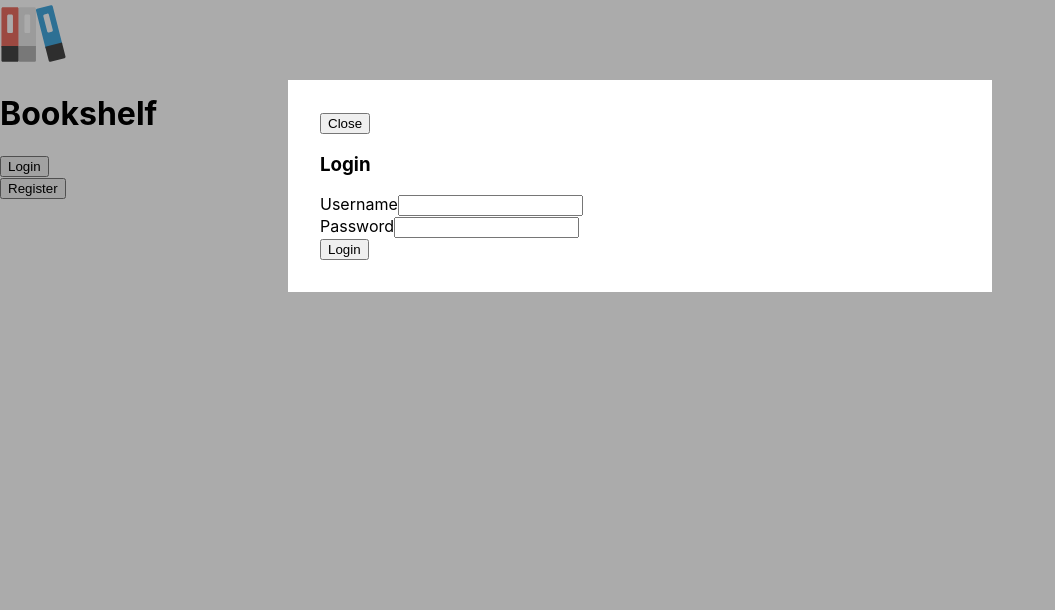
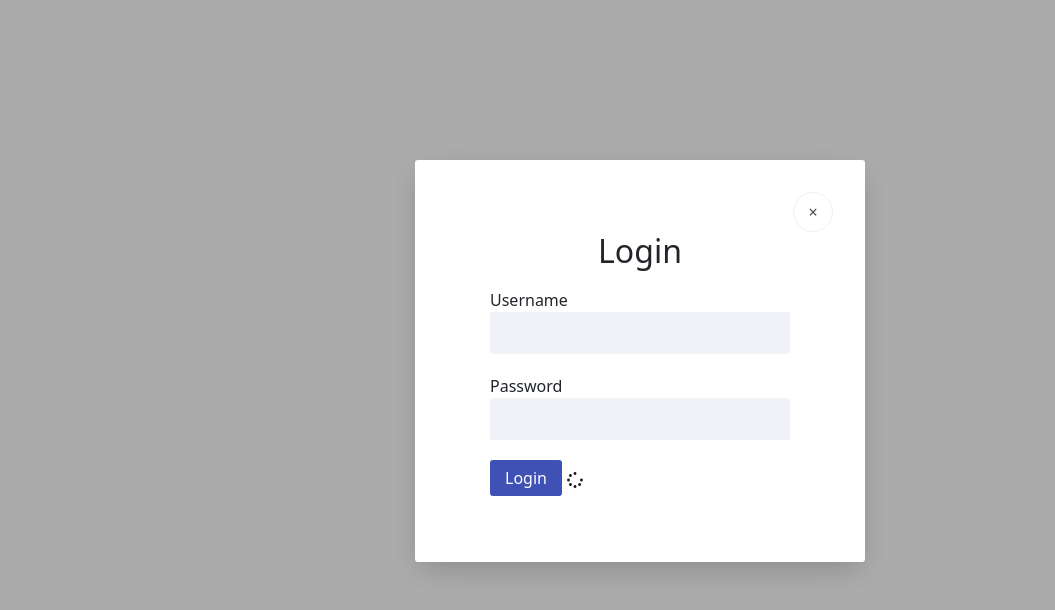
Before and after one commit to HelpMe-Pls/bookshelf, a React (Create React App) app: page / in a window 1280 px wide. Both pictures are taken after a click on the button "Login". Shown: the top 610 px of the page, without its empty margins (0-1055 px from the left). Built offline with nearby package versions, Linux system fonts and the light colour scheme.

Commit message:
feat: ✨ Add styles by using `emotion`
Demonstrating simple usage of the `emotion` library using CSS-in-JS approach.

```diff
--- a/src/App.tsx
+++ b/src/App.tsx
@@ -1,6 +1,12 @@
+/** @jsx jsx */
+import {jsx} from '@emotion/core'
+
+import 'bootstrap/dist/css/bootstrap-reboot.css'
 import '@reach/dialog/styles.css'
 import * as React from 'react'
-import {Dialog} from '@reach/dialog'
+
+import {Button, Input, FormGroup, Spinner} from './components/lib'
+import {Modal, ModalContents, ModalOpenButton} from './components/modal'
 import {Logo} from './components/logo'
 
 interface FormData extends HTMLFormControlsCollection {
@@ -17,10 +23,10 @@
 		username,
 		password,
 	}: Pick<FormData, 'username' | 'password'>) => void
-	buttonText: string
+	submitButton: React.ReactElement
 }
 
-function LoginForm({onSubmit, buttonText}: LoginProps) {
+function LoginForm({onSubmit, submitButton}: LoginProps) {
 	function handleSubmit(event: React.FormEvent<FormElement>) {
 		event.preventDefault()
 		const {username, password} = event.currentTarget.elements
@@ -32,25 +38,36 @@
 	}
 
 	return (
-		<form onSubmit={handleSubmit}>
+		<form
+			css={{
+				display: 'flex',
+				flexDirection: 'column',
+				alignItems: 'stretch',
+				'> div': {
+					margin: '10px auto',
+					width: '100%',
+					maxWidth: '300px',
+				},
+			}}
+			onSubmit={handleSubmit}
+		>
+			<FormGroup>
+				<label htmlFor="username">Username</label>
+				<Input id="username" />
+			</FormGroup>
+			<FormGroup>
+				<label htmlFor="password">Password</label>
+				<Input id="password" type="password" />
+			</FormGroup>
 			<div>
-				<label htmlFor="username">Username</label>
-				<input id="username" />
-			</div>
-			<div>
-				<label htmlFor="password">Password</label>
-				<input id="password" type="password" />
-			</div>
-			<div>
-				<button type="submit">{buttonText}</button>
+				{React.cloneElement(submitButton, {type: 'submit'})}
+				<Spinner css={{marginLeft: 5}} />
 			</div>
 		</form>
 	)
 }
 
 export default function App() {
-	const [openModal, setOpenModal] = React.useState('none')
-
 	function login(formData: Pick<FormData, 'username' | 'password'>) {
 		console.log('login', formData)
 	}
@@ -60,34 +77,55 @@
 	}
 
 	return (
-		<div>
-			<Logo width="69" height="69" />
+		<div
+			css={{
+				display: 'flex',
+				flexDirection: 'column',
+				alignItems: 'center',
+				justifyContent: 'center',
+				width: '100%',
+				height: '100vh',
+			}}
+		>
+			<Logo width="80" height="80" />
 			<h1>Bookshelf</h1>
-			<div>
-				<button onClick={() => setOpenModal('login')}>Login</button>
+			<div
+				css={{
+					display: 'grid',
+					gridTemplateColumns: 'repeat(2, minmax(0, 1fr))',
+					gridGap: '0.75rem',
+				}}
+			>
+				<Modal>
+					<ModalOpenButton>
+						<Button variant="primary">Login</Button>
+					</ModalOpenButton>
+					<ModalContents aria-label="Login form" title="Login">
+						<LoginForm
+							onSubmit={login}
+							submitButton={
+								<Button variant="primary">Login</Button>
+							}
+						/>
+					</ModalContents>
+				</Modal>
+				<Modal>
+					<ModalOpenButton>
+						<Button variant="secondary">Register</Button>
+					</ModalOpenButton>
+					<ModalContents
+						aria-label="Registration form"
+						title="Register"
+					>
+						<LoginForm
+							onSubmit={register}
+							submitButton={
+								<Button variant="secondary">Register</Button>
+							}
+						/>
+					</ModalContents>
+				</Modal>
 			</div>
-			<div>
-				<button onClick={() => setOpenModal('register')}>
-					Register
-				</button>
-			</div>
-			<Dialog aria-label="Login form" isOpen={openModal === 'login'}>
-				<div>
-					<button onClick={() => setOpenModal('none')}>Close</button>
-				</div>
-				<h3>Login</h3>
-				<LoginForm onSubmit={login} buttonText="Login" />
-			</Dialog>
-			<Dialog
-				aria-label="Registration form"
-				isOpen={openModal === 'register'}
-			>
-				<div>
-					<button onClick={() => setOpenModal('none')}>Close</button>
-				</div>
-				<h3>Register</h3>
-				<LoginForm onSubmit={register} buttonText="Register" />
-			</Dialog>
 		</div>
 	)
 }
--- /dev/null
+++ b/src/components/lib.tsx
@@ -0,0 +1,82 @@
+import styled from '@emotion/styled/macro'
+import {keyframes} from '@emotion/core'
+import {FaSpinner} from 'react-icons/fa'
+import {Dialog as ReachDialog} from '@reach/dialog'
+import * as colors from 'styles/colors'
+import * as mq from 'styles/media-queries'
+
+const spin = keyframes({
+	'0%': {transform: 'rotate(0deg)'},
+	'100%': {transform: 'rotate(360deg)'},
+})
+
+const Spinner = styled(FaSpinner)({
+	animation: `${spin} 1s linear infinite`,
+})
+Spinner.defaultProps = {
+	'aria-label': 'loading',
+}
+
+const buttonVariants = {
+	primary: {
+		background: colors.indigo,
+		color: colors.base,
+	},
+	secondary: {
+		background: colors.gray,
+		color: colors.text,
+	},
+}
+
+type Variant = keyof typeof buttonVariants
+
+const Button = styled.button(
+	{
+		padding: '10px 15px',
+		border: '0',
+		lineHeight: '1',
+		borderRadius: '3px',
+	},
+	({variant = 'primary'}: {variant: Variant}) => buttonVariants[variant],
+)
+
+const Input = styled.input({
+	borderRadius: '3px',
+	border: `1px solid ${colors.gray10}`,
+	background: colors.gray,
+	padding: '8px 12px',
+})
+
+const CircleButton = styled.button({
+	borderRadius: '30px',
+	padding: '0',
+	width: '40px',
+	height: '40px',
+	lineHeight: '1',
+	display: 'flex',
+	alignItems: 'center',
+	justifyContent: 'center',
+	background: colors.base,
+	color: colors.text,
+	border: `1px solid ${colors.gray10}`,
+	cursor: 'pointer',
+})
+
+const Dialog = styled(ReachDialog)({
+	maxWidth: '450px',
+	borderRadius: '3px',
+	paddingBottom: '3.5em',
+	boxShadow: '0 10px 30px -5px rgba(0, 0, 0, 0.2)',
+	margin: '20vh auto',
+	[mq.small]: {
+		width: '100%',
+		margin: '10vh auto',
+	},
+})
+
+const FormGroup = styled.div({
+	display: 'flex',
+	flexDirection: 'column',
+})
+
+export {Button, Input, CircleButton, Dialog, FormGroup, Spinner}
--- a/src/components/logo.tsx
+++ b/src/components/logo.tsx
@@ -1,3 +1,5 @@
+import * as React from 'react'
+
 const Logo = ({width = '48', height = '48'}) => {
 	return (
 		<svg
--- /dev/null
+++ b/src/components/modal.tsx
@@ -0,0 +1,69 @@
+/** @jsx jsx */
+import {jsx} from '@emotion/core'
+
+import * as React from 'react'
+import VisuallyHidden from '@reach/visually-hidden'
+import {Dialog, CircleButton} from './lib'
+
+function callAll<Args extends Array<unknown>>(
+	...fns: Array<((...args: Args) => unknown) | undefined>
+) {
+	return (...args: Args) => fns.forEach(fn => fn?.(...args))
+}
+
+type ModalValue = [boolean, (arg: boolean) => void]
+const ModalContext = React.createContext<ModalValue | undefined>(undefined)
+
+function Modal(props?: any) {
+	const [isOpen, setIsOpen] = React.useState(false)
+
+	return <ModalContext.Provider value={[isOpen, setIsOpen]} {...props} />
+}
+
+function ModalDismissButton({children: child}: {children: React.ReactElement}) {
+	const [, setIsOpen] = React.useContext(ModalContext)!
+	return React.cloneElement(child, {
+		onClick: callAll(() => setIsOpen(false), child.props.onClick),
+	})
+}
+
+function ModalOpenButton({children: child}: {children: React.ReactElement}) {
+	const [, setIsOpen] = React.useContext(ModalContext)!
+	return React.cloneElement(child, {
+		onClick: callAll(() => setIsOpen(true), child.props.onClick),
+	})
+}
+
+function ModalContentsBase(props?: any) {
+	const [isOpen, setIsOpen] = React.useContext(ModalContext)!
+	return (
+		<Dialog isOpen={isOpen} onDismiss={() => setIsOpen(false)} {...props} />
+	)
+}
+
+function ModalContents({
+	title,
+	children,
+	...props
+}: {
+	title: string
+	children: React.ReactElement
+	props?: any
+}) {
+	return (
+		<ModalContentsBase {...props}>
+			<div css={{display: 'flex', justifyContent: 'flex-end'}}>
+				<ModalDismissButton>
+					<CircleButton>
+						<VisuallyHidden>Close</VisuallyHidden>
+						<span aria-hidden>×</span>
+					</CircleButton>
+				</ModalDismissButton>
+			</div>
+			<h3 css={{textAlign: 'center', fontSize: '2em'}}>{title}</h3>
+			{children}
+		</ModalContentsBase>
+	)
+}
+
+export {Modal, ModalDismissButton, ModalOpenButton, ModalContents}
--- /dev/null
+++ b/src/styles/colors.ts
@@ -0,0 +1,13 @@
+export const base = 'white'
+export const text = '#434449'
+export const gray = '#f1f2f7'
+export const gray10 = '#f1f1f4'
+export const gray20 = '#e4e5e9'
+export const gray80 = '#6f7077'
+export const indigo = '#3f51b5'
+export const indigoDarken10 = '#364495'
+export const indigoLighten80 = '#b7c1f8'
+export const yellow = '#ffc107'
+export const green = '#4caf50'
+export const danger = '#ef5350'
+export const orange = 'orange'
--- /dev/null
+++ b/src/styles/media-queries.ts
@@ -0,0 +1,3 @@
+export const large = '@media (min-width: 1200px)'
+export const medium = '@media (min-width: 992px) and (max-width: 1199px)'
+export const small = '@media (max-width: 991px)'
--- a/tsconfig.json
+++ b/tsconfig.json
@@ -19,12 +19,12 @@
     "resolveJsonModule": true,
     "isolatedModules": true,
     "noEmit": true,
-    "jsx": "react-jsx"
+    "jsx": "react"
   },
   "include": [
     "src"
   ],
   "typeRoots": [
     "node_modules/@types"
-  ],
+  ]
 }
```
Also changed, not shown: 2 other files (tests, documents, lock files or other folders).
